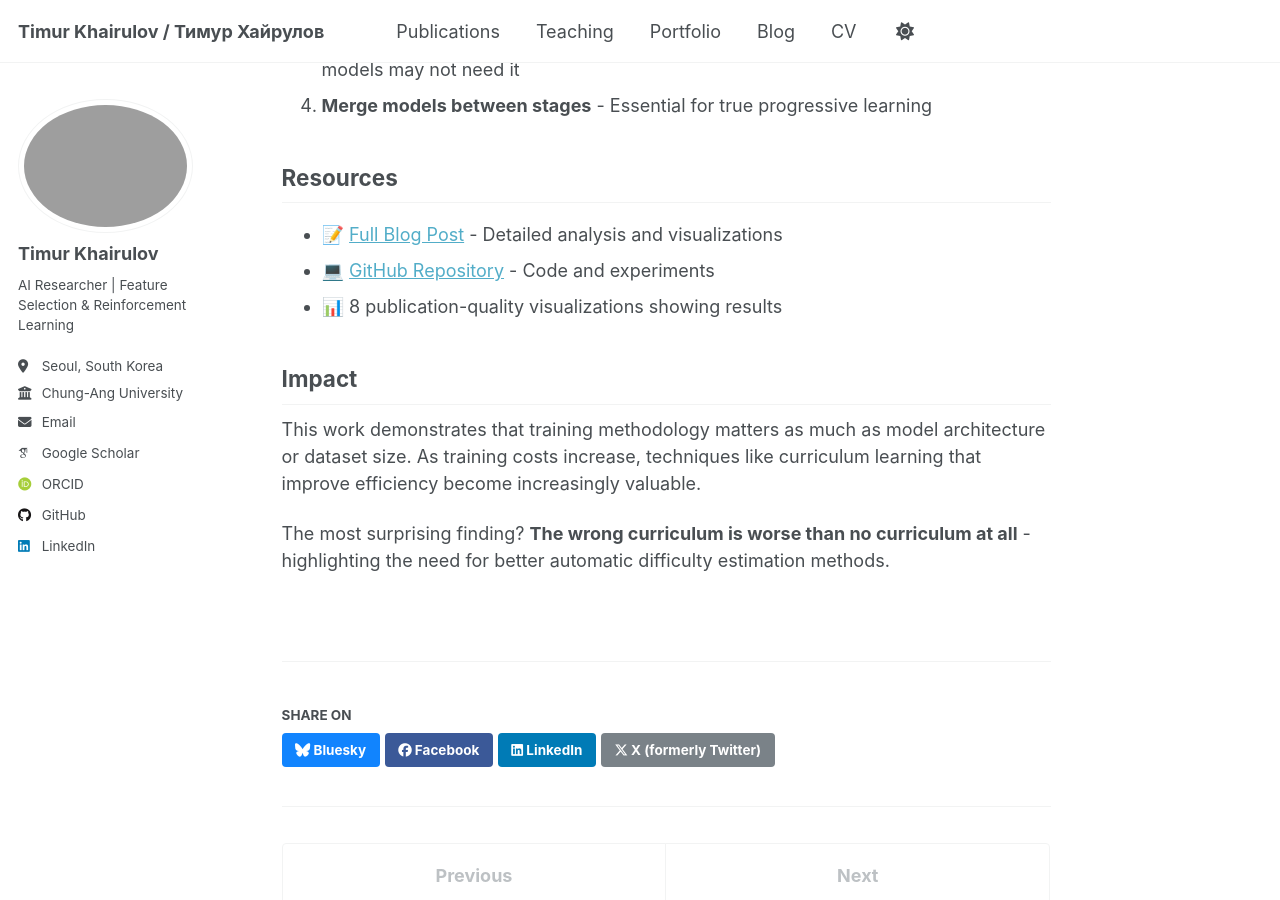
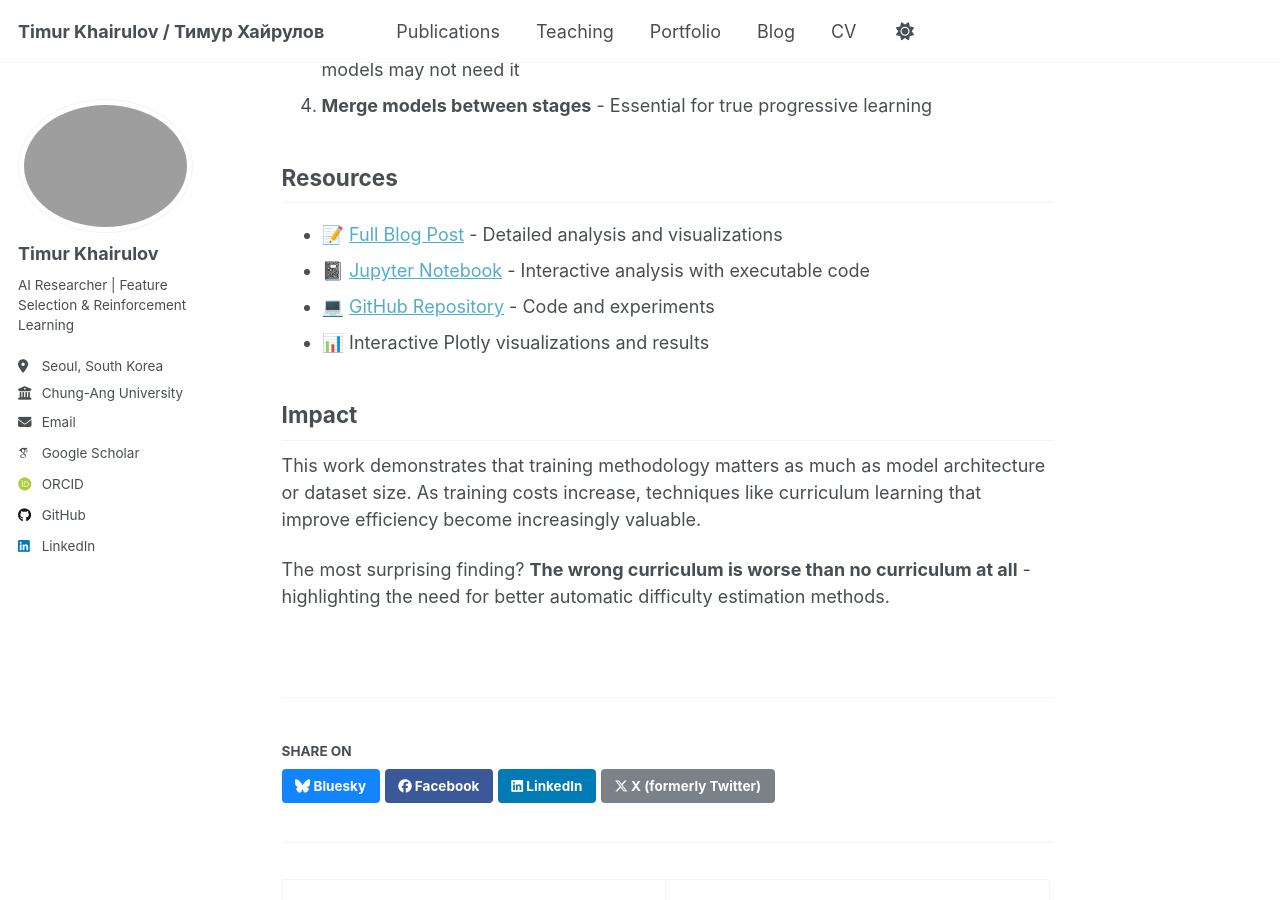
Before and after one commit to KhrTim/KhrTim.github.io, a Jekyll site: the page built from _portfolio/curriculum-learning-math.md, in a window 1280 px wide and 900 px high, scrolled down 1365 px. Built offline with Jekyll 4.4.1, drawn with Linux system fonts in a browser that asks for light colours; some web fonts are replaced; a script that is not in the unit is left out.

Commit message:
Add downloadable Jupyter notebook for blog post
- Add interactive notebook with executable visualizations
- Include link in blog post and portfolio
- Enable readers to run and modify analysis
- Provide complete reproducibility package

```diff
--- a/_portfolio/curriculum-learning-math.md
+++ b/_portfolio/curriculum-learning-math.md
@@ -44,8 +44,9 @@ This research project explores curriculum learning for training large language m
 ## Resources
 
 - 📝 [Full Blog Post](/blog/2025/11/curriculum-learning-math-reasoning/) - Detailed analysis and visualizations
+- 📓 [Jupyter Notebook](/files/curriculum_learning_blog_post.ipynb) - Interactive analysis with executable code
 - 💻 [GitHub Repository](https://github.com/KhrTim) - Code and experiments
-- 📊 8 publication-quality visualizations showing results
+- 📊 Interactive Plotly visualizations and results
 
 ## Impact
 
```
Also changed, not shown: _posts/2025-11-13-curriculum-learning-math-reasoning.md (+2 -0 lines), 1 other file.
